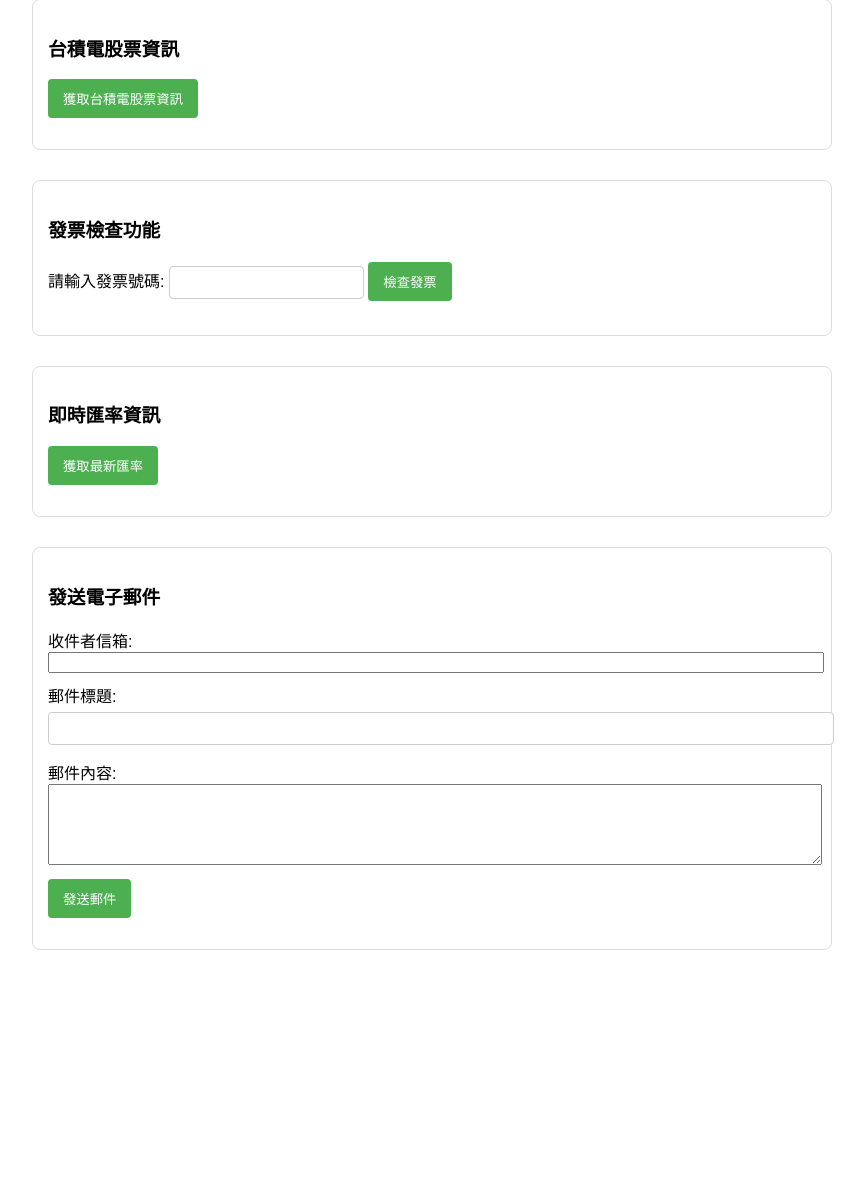
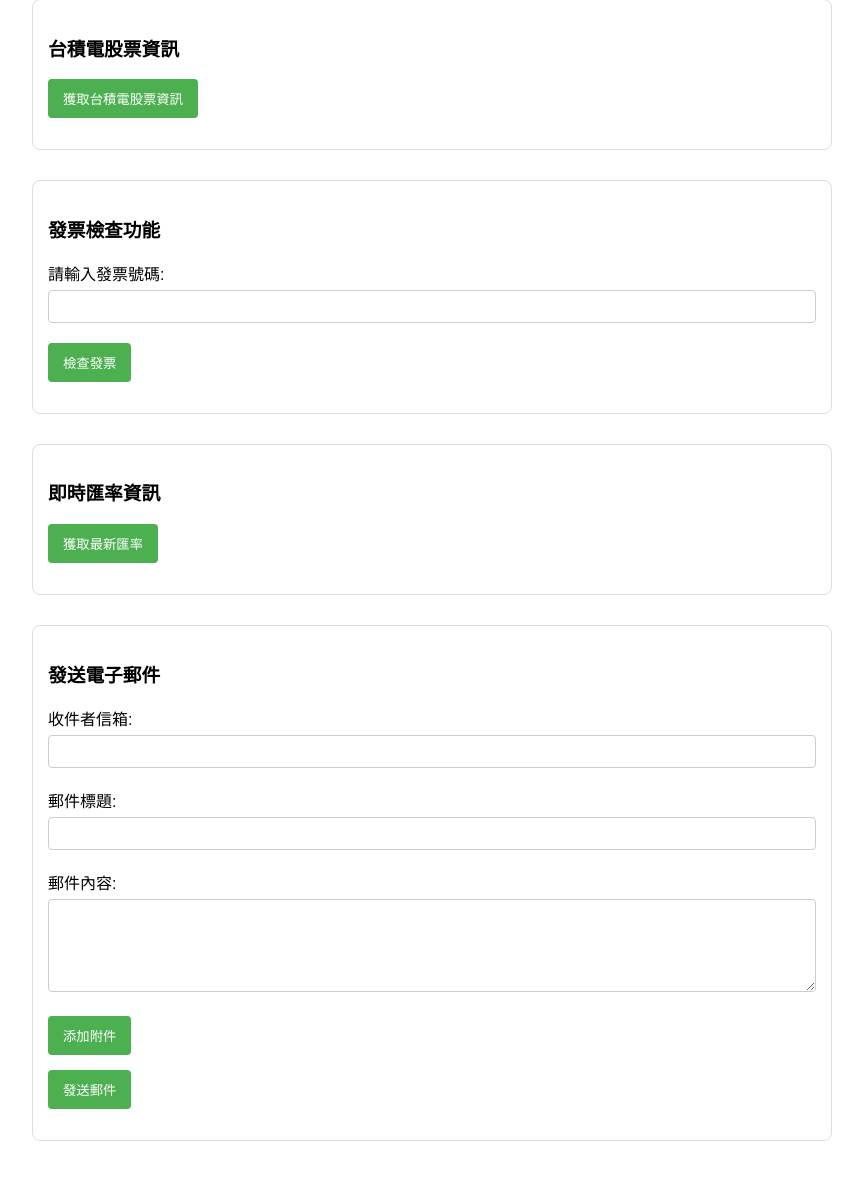
Before and after one commit to mikoxuwei/flask-app, a Flask app: page / in a window 1280 px wide. Shown: the part 96-1287 px from the top of the page, without its empty margins (208-1073 px from the left). Before the commit the page ends 1046 px from the top, so only its background shows below. Run offline with Flask 3, Linux system fonts and the light colour scheme.

Commit message:
修改send-email增加附件

```diff
--- a/app.py
+++ b/app.py
@@ -153,6 +153,7 @@
     recipient = data.get("recipient", "")
     subject = data.get("subject", "")
     content = data.get("content", "")
+    attachment = data.get("attachment", False)
 
     # 驗證輸入
     if not recipient or not subject or not content:
@@ -169,15 +170,29 @@
         msg = MIMEMultipart()
         msg.attach(MIMEText(html, "html", "utf-8"))  # 設定編碼為 utf-8
 
-        # 添加附件 (可選)
-        try:
-            with open("send_mail/cat.jpg", "rb") as file:
-                img = file.read()
-            attach_file = MIMEApplication(img, name="cat.jpg")  # 設定附件名稱
-            msg.attach(attach_file)
-        except:
-            # 如果找不到附件，忽略錯誤
-            pass
+        # 添加附件 (如果用戶選擇了附件)
+        if attachment:
+            # 從網路下載圖片
+            image_url = "https://i.pinimg.com/736x/b2/8a/14/b28a142abd680bd4506b5769bfc031d7.jpg"
+            try:
+                img_response = requests.get(image_url, timeout=10)
+                img_response.raise_for_status()  # 確保請求成功
+                img_data = img_response.content
+
+                # 添加圖片作為附件
+                attach_file = MIMEApplication(img_data, name="cute_cat.jpg")
+                attach_file.add_header('Content-Disposition', 'attachment', filename="cute_cat.jpg")
+                msg.attach(attach_file)
+            except Exception as e:
+                print(f"獲取圖片失敗: {e}")
+                # 如果無法獲取線上圖片，嘗試使用本地圖片
+                try:
+                    with open("send_mail/cat.jpg", "rb") as file:
+                        img = file.read()
+                    attach_file = MIMEApplication(img, name="cat.jpg")
+                    msg.attach(attach_file)
+                except:
+                    pass  # 如果本地圖片也失敗，則不添加附件
 
         msg["From"] = "s2525123a@gmail.com"  # 寄件者
         msg["To"] = recipient  # 收件者
@@ -191,7 +206,8 @@
         status = smtp.sendmail(msg["From"], msg["To"], msg.as_string())  # 發送郵件
         smtp.quit()  # 關閉 SMTP 連線
 
-        return jsonify({"result": f"郵件已成功發送至 {recipient}"})
+        attach_msg = "（已附加可愛貓咪圖片）" if attachment else ""
+        return jsonify({"result": f"郵件已成功發送至 {recipient} {attach_msg}"})
 
     except Exception as e:
         return jsonify({"result": f"發送郵件時發生錯誤: {str(e)}"})
--- a/templates/index.html
+++ b/templates/index.html
@@ -49,13 +49,27 @@
                     document.getElementById('currency-result').innerText = "獲取匯率資料時發生錯誤";
                 });
         }
-        <!-- 在 index.html 的 <script> 區塊添加這個函數 -->
+
+        function toggleAttachment() {
+            const previewDiv = document.getElementById('attachment-preview');
+            if (previewDiv.style.display === 'none' || previewDiv.style.display === '') {
+                previewDiv.style.display = 'block';
+                document.getElementById('attachment-btn').textContent = '移除附件';
+                document.getElementById('has-attachment').value = 'true';
+            } else {
+                previewDiv.style.display = 'none';
+                document.getElementById('attachment-btn').textContent = '添加附件';
+                document.getElementById('has-attachment').value = 'false';
+            }
+        }
+
         function sendEmail(event) {
             event.preventDefault(); // 防止表單提交刷新頁面
 
             const recipient = document.getElementById('recipient').value;
             const subject = document.getElementById('subject').value;
             const content = document.getElementById('content').value;
+            const hasAttachment = document.getElementById('has-attachment').value === 'true';
 
             document.getElementById('email-result').innerText = "正在發送郵件...";
 
@@ -67,7 +81,8 @@
                 body: JSON.stringify({
                     recipient: recipient,
                     subject: subject,
-                    content: content
+                    content: content,
+                    attachment: hasAttachment
                 })
             })
             .then(response => response.json())
@@ -104,10 +119,26 @@
         button:hover {
             background-color: #45a049;
         }
-        input[type=text] {
+        /* 統一所有輸入框樣式 */
+        input[type=text], input[type=email], textarea {
             padding: 8px;
             margin: 5px 0;
             border: 1px solid #ccc;
+            border-radius: 4px;
+            width: 100%;
+            box-sizing: border-box;
+        }
+        .form-group {
+            margin-bottom: 15px;
+        }
+        #attachment-preview {
+            margin-top: 10px;
+            max-width: 300px;
+            display: none;
+        }
+        #attachment-preview img {
+            width: 100%;
+            border: 1px solid #ddd;
             border-radius: 4px;
         }
     </style>
@@ -123,8 +154,10 @@
     <div class="section">
         <h3>發票檢查功能</h3>
         <form id="invoice-form" onsubmit="checkInvoice(event)">
+            <div class="form-group">
                 <label for="invoice_number">請輸入發票號碼:</label>
                 <input type="text" id="invoice_number" name="invoice_number" required>
+            </div>
             <button type="submit">檢查發票</button>
         </form>
         <p id="invoice-result"></p> <!-- 顯示發票檢查結果 -->
@@ -135,21 +168,29 @@
         <button onclick="fetchCurrencyRate()">獲取最新匯率</button>
         <p id="currency-result" style="white-space: pre-line;"></p> <!-- 顯示匯率結果，保留換行 -->
     </div>
-    <!-- 在 index.html 的 body 中添加新區塊 -->
+
     <div class="section">
         <h3>發送電子郵件</h3>
         <form id="email-form" onsubmit="sendEmail(event)">
-        <div style="margin-bottom: 10px;">
+            <div class="form-group">
                 <label for="recipient">收件者信箱:</label>
-            <input type="email" id="recipient" name="recipient" required style="width: 100%;">
+                <input type="email" id="recipient" name="recipient" required>
             </div>
-        <div style="margin-bottom: 10px;">
+            <div class="form-group">
                 <label for="subject">郵件標題:</label>
-            <input type="text" id="subject" name="subject" required style="width: 100%;">
+                <input type="text" id="subject" name="subject" required>
             </div>
-        <div style="margin-bottom: 10px;">
+            <div class="form-group">
                 <label for="content">郵件內容:</label>
-            <textarea id="content" name="content" rows="5" required style="width: 100%;"></textarea>
+                <textarea id="content" name="content" rows="5" required></textarea>
+            </div>
+            <div class="form-group">
+                <button type="button" id="attachment-btn" onclick="toggleAttachment()">添加附件</button>
+                <input type="hidden" id="has-attachment" value="false">
+                <div id="attachment-preview">
+                    <p>附件預覽：</p>
+                    <img src="https://i.pinimg.com/736x/b2/8a/14/b28a142abd680bd4506b5769bfc031d7.jpg" alt="附件圖片">
+                </div>
             </div>
             <button type="submit">發送郵件</button>
         </form>
```
Lines whose indentation alone changed are shown as unchanged.
